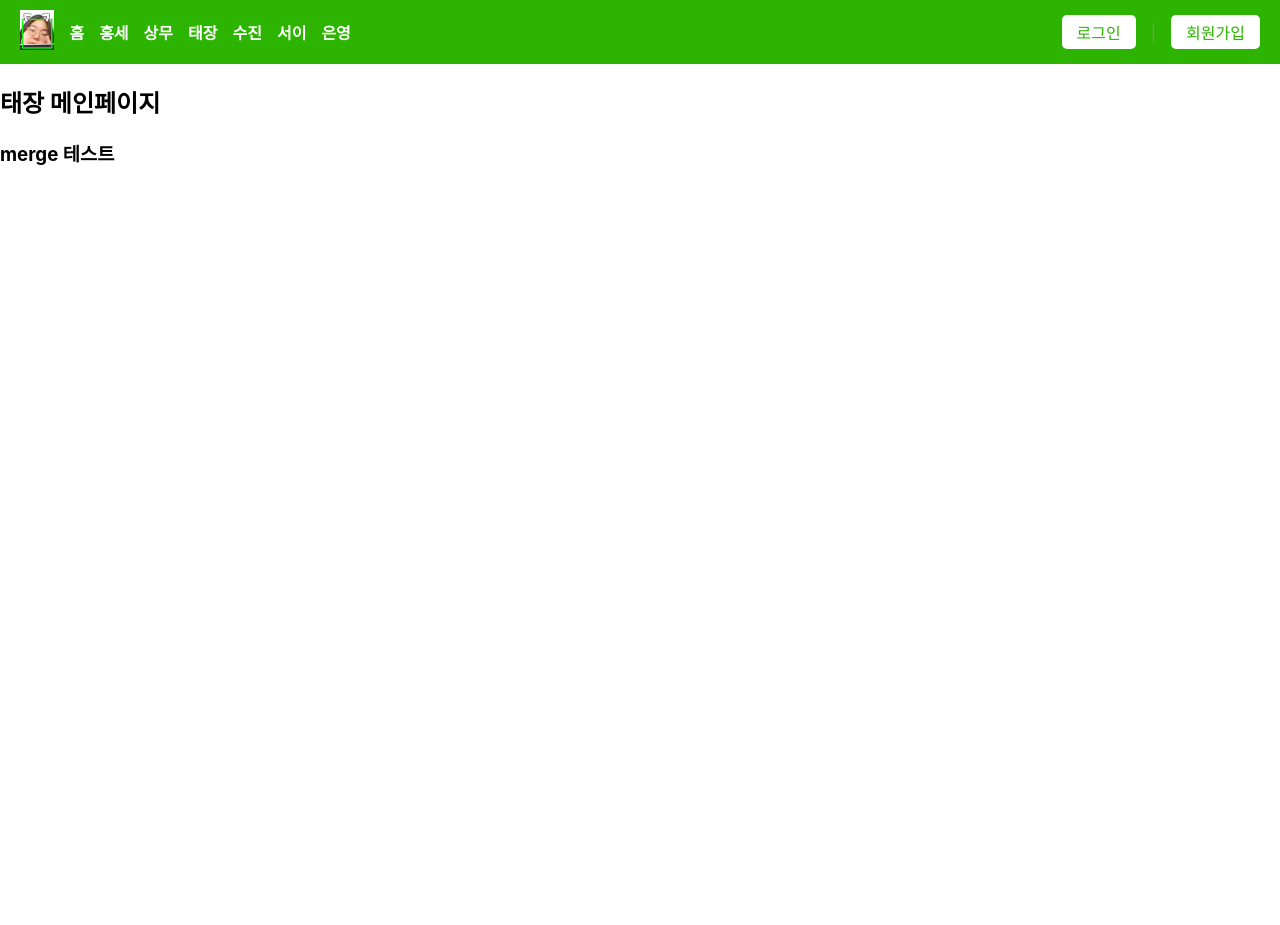
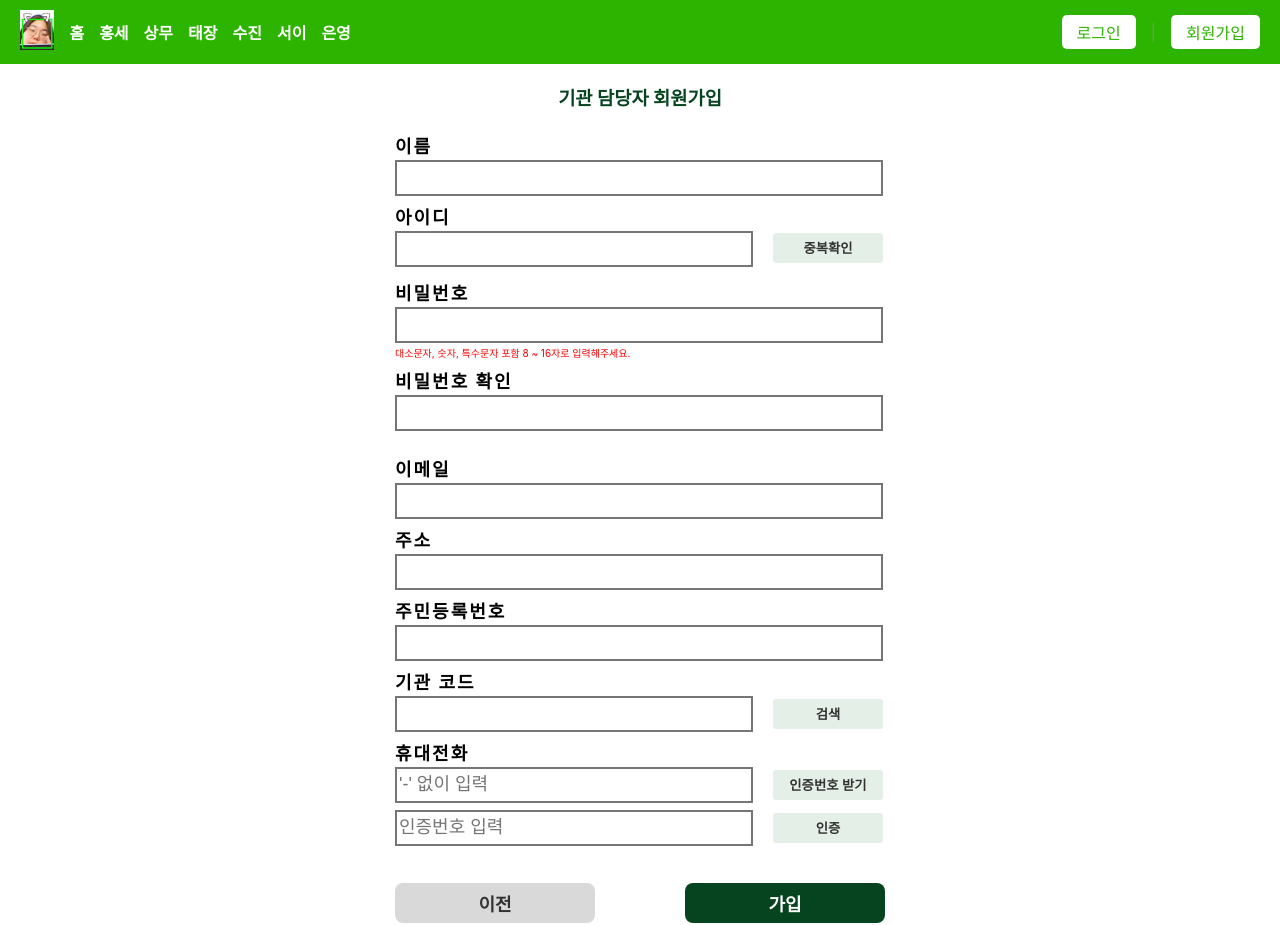
Before and after one commit to HexagonLab-s-SilverPlus/react, a React (Create React App) app: page /tjmain in a window 1280 px wide. Before the commit the page ends 800 px from the top, so only its background shows below. Built offline with nearby package versions, Linux system fonts and the light colour scheme.

Commit message:
feat: 기관담당자 회원가입 폼 추가
기관담당자 회원가입 폼 추가 및 css 속성 적용

```diff
--- /dev/null
+++ b/src/pages/tj/Enroll.module.css
@@ -0,0 +1,46 @@
+.enrollForm {
+  margin-left: auto;
+  margin-right: auto;
+  margin-top: 20px;
+}
+
+.button1 {
+  margin-top: 30px;
+  width: 200px;
+  height: 40px;
+  font-size: 18px;
+  font-weight: bold;
+  border-style: hidden;
+  background-color: #064420;
+  border-radius: 8px;
+  color: #ffffff;
+  /* letter-spacing: 15px; */
+  cursor: pointer;
+}
+
+.button2 {
+  width: 110px;
+  height: 30px;
+  font-weight: bold;
+  border-style: hidden;
+  border-radius: 3px;
+  background-color: #e4efe7;
+  color: #333333;
+  cursor: pointer;
+}
+
+
+.textbox {
+  width: 480px;
+  height: 30px;
+  margin-bottom: 5px;
+  font-size: 18px;
+  border-style: solid;
+}
+
+.valuebox {
+  height: 25px;
+  font-weight: bold;
+  font-size: 18px;
+  letter-spacing: 2px;
+}
--- a/src/pages/tj/TJmain.js
+++ b/src/pages/tj/TJmain.js
@@ -1,11 +1,233 @@
 // src/pages/tj/TJmain.js
-import React from 'react';
+import React, { useEffect, useState } from "react";
+import { useNavigate } from "react-router-dom";
+import axios from "axios";
+// import { jwtDecode } from "jwt-decode"; // jwt-decode jwt 토큰 사용시 필요한 패키지
+import styles from "./Enroll.module.css";
 
 function TJmain() {
+  const [formData, setFormData] = useState({
+    memId: "", // 아이디
+    memPw: "", // 비밀번호
+    memName: "", // 이름
+    memEmail: "", // 이메일
+    memAddress: "", // 주소
+    memCellphone: "", // 휴대전화
+    // memPhone: '',       // 일반전화
+    memRnn: "", // 주민등록번호
+    // memGovCode: '', // 관공서 코드
+    memType: "ADMIN", // 회원타입
+  });
+
+  const navigate = useNavigate();
+
+  const handleChange = (e) => {
+    const { name, value } = e.target; // 이벤트에서 name과 value를 추출
+    setFormData((prevFormData) => ({
+      ...prevFormData,
+      [name]: value, // name에 해당하는 값을 업데이트
+    }));
+  };
+
+  const handleSubmit = async (e) => {
+    e.preventDefault(); // 이벤트 발생 제거(submit 이벤트 취소) - 기본 폼 제출 방지
+
+    const data = new FormData(); // 커맨드객체 작동을 위한 명칭 일치
+    data.append("memId", formData.memId);
+    data.append("memPw", formData.memPw);
+    data.append("memName", formData.memName);
+    data.append("memEmail", formData.memEmail);
+    data.append("memAddress", formData.memAddress);
+    data.append("memCellphone", formData.memCellphone);
+    data.append("memRnn", formData.memRnn);
+    data.append("memType", "ADMIN");
+    data.append("memStatus", "ACTIVE");
+
+    try {
+      await axios.post("http://localhost:8080/member", data, {
+        headers: {
+          "Content-Type": "multipart/form-data",
+        },
+      });
+      alert("가입 성공");
+      navigate("/");
+    } catch (error) {
+      console.error("가입 실패");
+      console.log(formData);
+      console.log(data);
+      alert("가입실패");
+    }
+  };
+
+  const handleGoBack = () => {};
+
   return (
+
     <div>
-      <h2>태장 메인페이지</h2>
-      <h3>merge 테스트</h3>
+      <h3 style={{textAlign: 'center', color: '#064420'}}>기관 담당자 회원가입</h3>
+      <form enctype="multipart/form-data" onSubmit={handleSubmit}>
+        <table className={styles.enrollForm}>
+          <tr className={styles.valuebox}>이름</tr>
+          <tr>
+            <input
+              type="text"
+              name="memName"
+              onChange={handleChange}
+              className={styles.textbox}
+            />
+          </tr>
+          <tr className={styles.valuebox}>아이디</tr>
+          <tr>
+            <input
+              type="text"
+              name="memId"
+              onChange={handleChange}
+              style={{
+                width: "350px",
+                borderStyle: "solid",
+                height: "30px",
+                marginRight: "20px",
+                marginBottom: "10px",
+              }}
+            />
+            <button className={styles.button2}>중복확인</button>
+          </tr>
+          <tr className={styles.valuebox}>비밀번호</tr>
+          <tr>
+            <input
+              type="password"
+              name="memPw"
+              onChange={handleChange}
+              className={styles.textbox}
+              style={{ marginBottom: "0" }}
+            />
+          </tr>
+          <tr
+            style={{
+              textAlign: "left",
+              fontSize: "10px",
+              color: "red",
+              height: "20px",
+            }}
+          >
+            대소문자, 숫자, 특수문자 포함 8 ~ 16자로 입력해주세요.
+          </tr>
+          <tr className={styles.valuebox}>비밀번호 확인</tr>
+          <tr>
+            <input
+              type="password"
+              className={styles.textbox}
+              style={{ marginBottom: "0" }}
+            />
+          </tr>
+          <tr
+            style={{
+              textAlign: "left",
+              fontSize: "10px",
+              color: "red",
+              height: "20px",
+            }}
+            name="pwdCheck"
+          ></tr>
+          <tr className={styles.valuebox}>이메일</tr>
+          <tr>
+            <input
+              type="email"
+              name="memEmail"
+              onChange={handleChange}
+              className={styles.textbox}
+            />
+          </tr>
+          <tr className={styles.valuebox}>주소</tr>
+          <tr>
+            <input
+              type="text"
+              name="memAddress"
+              onChange={handleChange}
+              className={styles.textbox}
+            />
+          </tr>
+          <tr className={styles.valuebox}>주민등록번호</tr>
+          <tr>
+            <input
+              type="text"
+              name="memRnn"
+              onChange={handleChange}
+              className={styles.textbox}
+            />
+          </tr>
+          <tr className={styles.valuebox}>기관 코드</tr>
+          <tr>
+            <input
+              type="text"
+              name=""
+              onChange={handleChange}
+              className={styles.textbox}
+              style={{ width: "350px" }}
+            />
+            <button
+              className={styles.button2}
+              style={{
+                marginLeft: "20px",
+              }}
+            >
+              검색
+            </button>
+          </tr>
+          <tr className={styles.valuebox}>휴대전화</tr>
+          <tr>
+            <input
+              type="text"
+              name="memCellphone"
+              onChange={handleChange}
+              className={styles.textbox}
+              placeholder="'-' 없이 입력"
+              style={{ width: "350px" }}
+            />
+            <button
+              className={styles.button2}
+              style={{
+                marginLeft: "20px",
+              }}
+            >
+              인증번호 받기
+            </button>
+          </tr>
+          <tr>
+            <input
+              type="text"
+              name="memCellphoneCheck"
+              onChange={handleChange}
+              className={styles.textbox}
+              placeholder="인증번호 입력"
+              style={{ width: "350px" }}
+            />
+            <button
+              className={styles.button2}
+              style={{
+                marginLeft: "20px",
+              }}
+            >
+              인증
+            </button>
+          </tr>
+          <tr>
+            <button
+              className={styles.button1}
+              onClick={handleGoBack}
+              style={{ backgroundColor: "#d9d9d9", color: "#333333" }}
+            >
+              이전
+            </button>
+            <input
+              type="submit"
+              value="가입"
+              className={styles.button1}
+              style={{ marginLeft: "90px" }}
+            />
+          </tr>
+        </table>
+      </form>
     </div>
   );
 }
```
